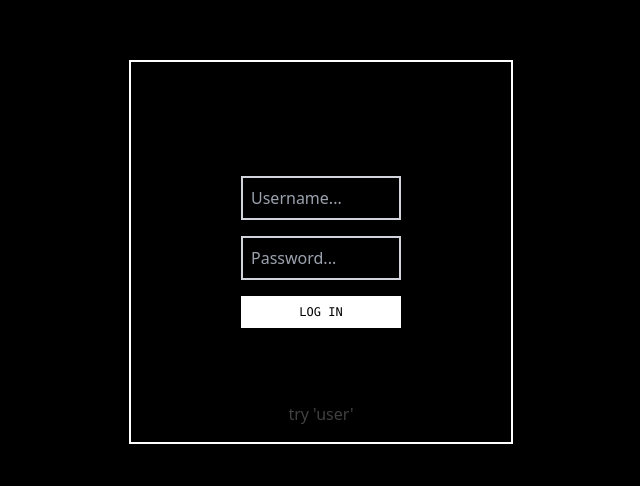
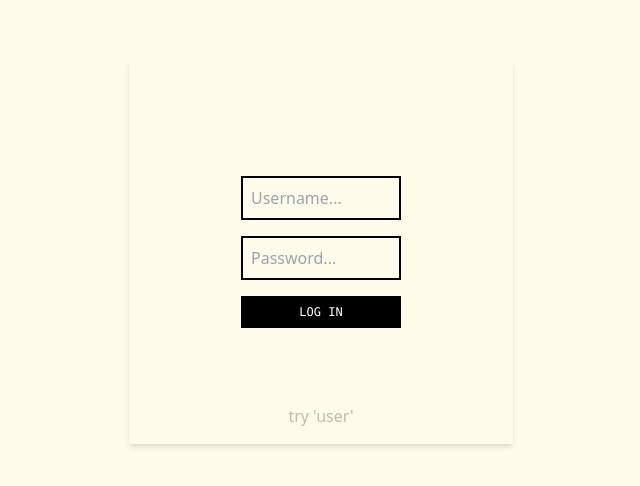
Before and after one commit to evgeny-rov/react-spa, a React (Create React App) app: page /login in a window 1280 px wide. Shown: the part 148-634 px from the top of the page, without its empty margins (319-959 px from the left). Built offline with nearby package versions, Linux system fonts and the light colour scheme.

Commit message:
init redux, moved state to redux

```diff
--- a/package.json
+++ b/package.json
@@ -48,6 +48,7 @@
     ]
   },
   "devDependencies": {
+    "@types/react-redux": "^7.1.12",
     "@types/react-router-dom": "^5.1.6"
   }
 }
--- a/src/App.tsx
+++ b/src/App.tsx
@@ -1,24 +1,22 @@
 import React, { useState } from 'react';
 import { BrowserRouter, Switch, Route, Redirect } from 'react-router-dom';
-import ProtectedRoute from './routes';
+import ProtectedRoute from './routes/ProtectedRoute';
 import Home from './routes/Home';
 import Login from './routes/Login';
+import { AppState } from './redux';
+import { useSelector } from 'react-redux';
 
 const App: React.FC = () => {
-  const [isAuthenticated, setAuth] = useState(false);
+  const { loggedIn } = useSelector((state: AppState) => state.user);
 
   return (
     <BrowserRouter>
       <Switch>
         <Route exact path="/">
-          {isAuthenticated ? <Redirect to="/home" /> : <Redirect to="/login" />}
+          {loggedIn ? <Redirect to="/home" /> : <Redirect to="/login" />}
         </Route>
-        <ProtectedRoute path="/home" isAuthenticated={isAuthenticated}>
-          <Home />
-        </ProtectedRoute>
-        <Route path="/login">
-          <Login setAuth={setAuth} isAuthenticated={isAuthenticated} />
-        </Route>
+        <ProtectedRoute path="/home" component={Home} />
+        <Route path="/login" component={Login} />
       </Switch>
     </BrowserRouter>
   );
--- a/src/index.css
+++ b/src/index.css
@@ -3,5 +3,5 @@
 @import "tailwindcss/utilities";
 
 body {
-  @apply bg-black;
+  @apply bg-yellow-50;
 }
--- a/src/index.tsx
+++ b/src/index.tsx
@@ -3,10 +3,17 @@ import ReactDOM from 'react-dom';
 import './index.css';
 import App from './App';
 import reportWebVitals from './reportWebVitals';
+import { Provider } from 'react-redux';
+import { configureStore } from '@reduxjs/toolkit';
+import rootReducer from './redux';
+
+const store = configureStore({ reducer: rootReducer });
 
 ReactDOM.render(
   <React.StrictMode>
-    <App />
+    <Provider store={store}>
+      <App />
+    </Provider>
   </React.StrictMode>,
   document.getElementById('root')
 );
--- /dev/null
+++ b/src/redux/index.ts
@@ -0,0 +1,29 @@
+import { combineReducers } from 'redux';
+import { createSlice } from '@reduxjs/toolkit';
+
+interface UserState {
+  loggedIn: boolean;
+}
+
+const initialState: UserState = { loggedIn: false };
+
+const userSlice = createSlice({
+  name: 'user',
+  initialState,
+  reducers: {
+    logIn(state) {
+      state.loggedIn = true;
+    },
+    logOut(state) {
+      state.loggedIn = false;
+    },
+  },
+});
+
+export const { logIn, logOut } = userSlice.actions;
+
+const rootReducer = combineReducers({ user: userSlice.reducer });
+
+export type AppState = ReturnType<typeof rootReducer>;
+
+export default rootReducer;
--- a/src/routes/Posts.tsx
+++ b/src/routes/Home/Posts.tsx
@@ -1,5 +1,5 @@
 import React, { useEffect, useState } from 'react';
-import truncate from '../utils/truncate';
+import truncate from '../../utils/truncate';
 
 interface post {
   userId: number;
@@ -19,17 +19,16 @@ const Posts: React.FC = () => {
       const data = await response.json();
       setUserData(data);
     };
-
     fetchPosts();
   }, []);
 
   return (
-    <div className="grid w-full place-items-center p-6 text-white">
+    <div className="grid w-full place-items-center p-6">
       <h1>POSTS PAGE</h1>
       <ul className="w-full mt-4">
         {userData.map((post) => {
           return (
-            <li className="grid grid-cols-3 items-start p-2 hover:bg-gray-900">
+            <li className="grid grid-cols-3 items-start p-2" key={post.id}>
               <div>
                 <p>user id:</p>
                 <p>{post.userId}</p>
--- a/src/routes/Users.tsx
+++ b/src/routes/Home/Users.tsx
@@ -2,7 +2,7 @@ import React from 'react';
 
 const Users: React.FC = () => {
   return (
-    <div className="grid place-items-center p-6 text-white">
+    <div className="grid place-items-center p-6">
       <h1>USERS PAGE</h1>
     </div>
   );
--- a/src/routes/Home.tsx
+++ b/src/routes/Home/index.tsx
@@ -8,7 +8,7 @@ const Home: React.FC = () => {
 
   return (
     <div className="w-full h-full">
-      <nav className="sticky top-0 flex items-center space-x-4 w-full h-16 p-6 border-b-2 border-white uppercase text-white bg-black">
+      <nav className="sticky top-0 flex items-center space-x-4 w-full h-8 p-6 uppercase bg-white shadow-md">
         <Link to={`${url}/users`}>users</Link>
         <Link to={`${url}/posts`}>posts</Link>
       </nav>
@@ -19,7 +19,7 @@ const Home: React.FC = () => {
         <Route exact path={`${path}/posts`}>
           <Posts />
         </Route>
-        <Route path={`/home`}>
+        <Route path={path}>
           <Redirect to={`${path}/posts`} />
         </Route>
       </Switch>
--- a/src/routes/Login.tsx
+++ b/src/routes/Login.tsx
@@ -1,15 +1,14 @@
 import React, { ChangeEvent, SyntheticEvent, useState } from 'react';
+import { useDispatch, useSelector } from 'react-redux';
 import { Redirect } from 'react-router-dom';
+import { AppState, logIn } from '../redux';
 
-interface props {
-  setAuth: any;
-  isAuthenticated: boolean;
-}
-
-const Login: React.FC<props> = ({ setAuth, isAuthenticated }) => {
+const Login: React.FC = () => {
   const [formState, setFormState] = useState({ username: '', password: '' });
   const [hasError, setError] = useState(false);
   const [isLoading, setLoading] = useState(false);
+  const { loggedIn } = useSelector((state: AppState) => state.user);
+  const dispatch = useDispatch();
 
   const handleChange = (e: ChangeEvent<HTMLInputElement>) => {
     return setFormState({ ...formState, [e.target.name]: e.target.value });
@@ -18,36 +17,36 @@ const Login: React.FC<props> = ({ setAuth, isAuthenticated }) => {
   const handleSubmit = (e: SyntheticEvent) => {
     e.preventDefault();
     setLoading(true);
+    setError(false);
     setTimeout(() => {
       setLoading(false);
       if (formState.username === 'user' && formState.password === 'user') {
         setFormState({ username: '', password: '' });
-        setAuth(true);
+        dispatch(logIn());
       } else {
         setError(true);
       }
-    }, 1000);
+    }, 2000);
+  };
+
+  const renderErrors = () => {
+    return (
+      <h1 className="absolute top-12 text-red-500">
+        username or password is incorrect, try again
+      </h1>
+    );
   };
 
   const renderLoading = () => {
     return (
-      <div className="absolute h-full w-full rounded-xl bg-black opacity-50 z-50 grid place-items-center text-white">
+      <div className="absolute h-full w-full grid place-items-center text-black">
         <p>Loading...</p>
       </div>
     );
   };
 
-  if (isAuthenticated) return <Redirect to="/" />;
-
+  const renderForm = () => {
     return (
-    <div className="min-h-screen w-full grid place-items-center">
-      <div className="relative w-96 h-96 grid place-items-center border-2 border-white">
-        {hasError && (
-          <h1 className="absolute top-12 text-red-500">
-            username or password is incorrect, try again
-          </h1>
-        )}
-        {isLoading && renderLoading()}
       <form
         action="#"
         className="grid place-items-center gap-4"
@@ -56,8 +55,8 @@ const Login: React.FC<props> = ({ setAuth, isAuthenticated }) => {
         <input
           type="text"
           name="username"
-            className={`bg-transparent p-2 w-40 border-2 text-white ${
-              hasError ? 'border-red-500' : 'border-gray-300'
+          className={`bg-transparent p-2 w-40 border-2 text-black ${
+            hasError ? 'border-red-500' : 'border-black'
           }`}
           placeholder="Username..."
           autoComplete="username"
@@ -69,8 +68,8 @@ const Login: React.FC<props> = ({ setAuth, isAuthenticated }) => {
           name="password"
           autoComplete="current-password"
           placeholder="Password..."
-            className={`bg-transparent p-2 w-40 border-2 text-white ${
-              hasError ? 'border-red-500' : 'border-gray-300'
+          className={`bg-transparent p-2 w-40 border-2 text-black ${
+            hasError ? 'border-red-500' : 'border-black'
           }`}
           value={formState.password}
           onChange={handleChange}
@@ -78,12 +77,22 @@ const Login: React.FC<props> = ({ setAuth, isAuthenticated }) => {
         <button
           type="submit"
           disabled={isLoading}
-            className="bg-white uppercase text-xs w-40 px-4 py-2 text-black font-mono"
+          className="bg-black uppercase text-xs w-40 px-4 py-2 text-white font-mono"
         >
           log in
         </button>
       </form>
-        <p className="absolute bottom-4 opacity-25 text-white">try 'user'</p>
+    );
+  };
+
+  if (loggedIn) return <Redirect to="/" />;
+
+  return (
+    <div className="min-h-screen w-full grid place-items-center">
+      <div className="relative w-96 h-96 grid place-items-center shadow-md">
+        {hasError && renderErrors()}
+        {isLoading ? renderLoading() : renderForm()}
+        <p className="absolute bottom-4 opacity-25 text-black">try 'user'</p>
       </div>
     </div>
   );
--- /dev/null
+++ b/src/routes/ProtectedRoute.tsx
@@ -0,0 +1,18 @@
+import React from 'react';
+import { useSelector } from 'react-redux';
+import { Route, Redirect, RouteProps } from 'react-router-dom';
+import { AppState } from '../redux';
+
+const ProtectedRoute: React.FC<RouteProps> = ({ component, ...routeProps }) => {
+  const { loggedIn } = useSelector((state: AppState) => state.user);
+  if (loggedIn) {
+    return <Route {...routeProps} component={component} />;
+  }
+  return (
+    <Route>
+      <Redirect to="/login" />
+    </Route>
+  );
+};
+
+export default ProtectedRoute;
--- a/src/routes/index.tsx
+++ /dev/null
@@ -1,20 +0,0 @@
-import React from 'react';
-import { Route, Redirect, RouteProps } from 'react-router-dom';
-
-export interface ProtectedRouteProps extends RouteProps {
-  isAuthenticated: boolean;
-}
-
-const ProtectedRoute: React.FC<ProtectedRouteProps> = ({ isAuthenticated, children, ...routeProps }) => {
-  if (isAuthenticated) {
-    return <Route {...routeProps}>{children}</Route>;
-  } else {
-    return (
-      <Route>
-        <Redirect to="/login" />
-      </Route>
-    );
-  }
-};
-
-export default ProtectedRoute;
```
Also changed, not shown: 2 other files (tests, documents, lock files or other folders). Lines whose indentation alone changed are shown as unchanged.
